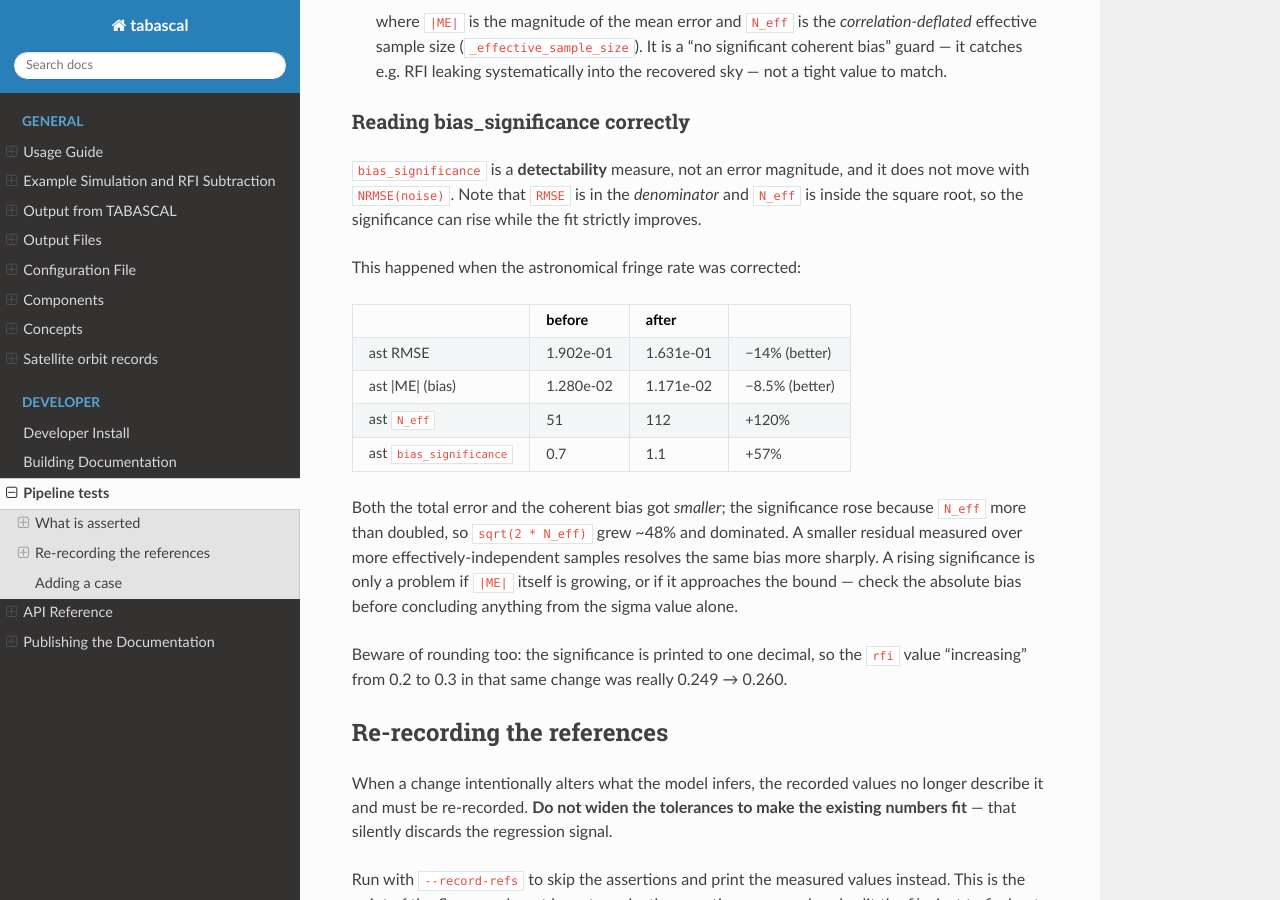
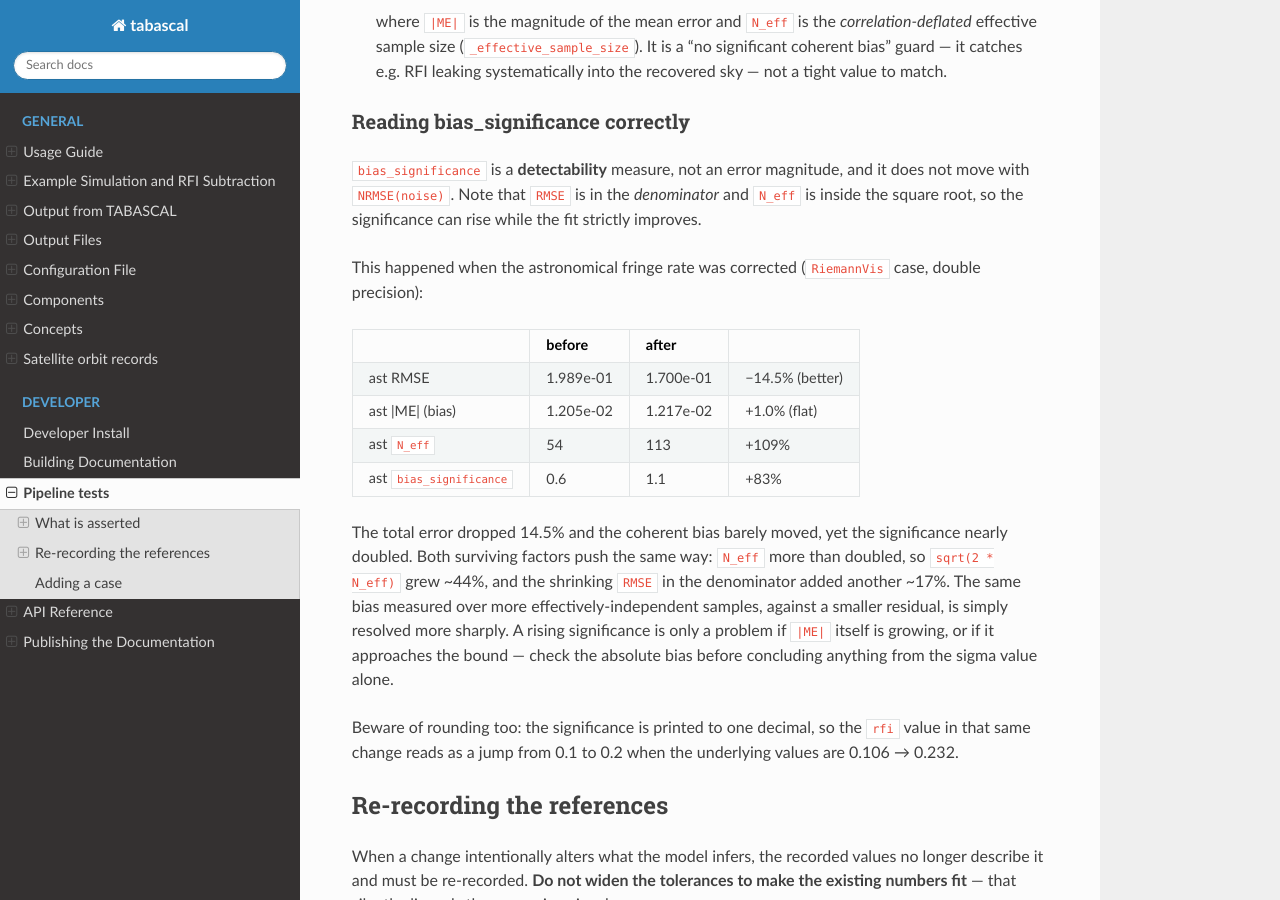
Before and after one commit to epfl-radio-astro/tabascal, a Sphinx documentation site: the page built from docs/pipeline_tests.md, in a window 1280 px wide and 900 px high, scrolled down 1031 px. Built offline with Sphinx 7.4.7 and the Read the Docs theme 3.1.0, drawn with Linux system fonts in a browser that asks for light colours.

Commit message:
Docs: re-measure the bias_significance worked example against the new baseline
The before/after table was measured against the pre-#103 real-space model. Re-run
on the current RiemannVis case: ast RMSE 1.989e-01 -> 1.700e-01, |ME| 1.205e-02
-> 1.217e-02, N_eff 54 -> 113, significance 0.6 -> 1.1.

The point the example makes is unchanged but the mechanism is slightly different:
the bias is flat rather than falling, so the rise comes from N_eff and the
shrinking RMSE in the denominator, not from N_eff alone.

```diff
--- a/docs/pipeline_tests.md
+++ b/docs/pipeline_tests.md
@@ -56,24 +56,28 @@ does not move with `NRMSE(noise)`. Note that `RMSE` is in the *denominator* and
 `N_eff` is inside the square root, so the significance can rise while the fit
 strictly improves.
 
-This happened when the astronomical fringe rate was corrected:
+This happened when the astronomical fringe rate was corrected (`RiemannVis` case,
+double precision):
 
 | | before | after | |
 |---|---|---|---|
-| ast RMSE | 1.902e-01 | 1.631e-01 | −14% (better) |
-| ast \|ME\| (bias) | 1.280e-02 | 1.171e-02 | −8.5% (better) |
-| ast `N_eff` | 51 | 112 | +120% |
-| ast `bias_significance` | 0.7 | 1.1 | +57% |
+| ast RMSE | 1.989e-01 | 1.700e-01 | −14.5% (better) |
+| ast \|ME\| (bias) | 1.205e-02 | 1.217e-02 | +1.0% (flat) |
+| ast `N_eff` | 54 | 113 | +109% |
+| ast `bias_significance` | 0.6 | 1.1 | +83% |
 
-Both the total error and the coherent bias got *smaller*; the significance rose
-because `N_eff` more than doubled, so `sqrt(2 * N_eff)` grew ~48% and dominated.
-A smaller residual measured over more effectively-independent samples resolves
-the same bias more sharply. A rising significance is only a problem if `|ME|`
-itself is growing, or if it approaches the bound — check the absolute bias before
+The total error dropped 14.5% and the coherent bias barely moved, yet the
+significance nearly doubled. Both surviving factors push the same way: `N_eff`
+more than doubled, so `sqrt(2 * N_eff)` grew ~44%, and the shrinking `RMSE` in
+the denominator added another ~17%. The same bias measured over more
+effectively-independent samples, against a smaller residual, is simply resolved
+more sharply. A rising significance is only a problem if `|ME|` itself is
+growing, or if it approaches the bound — check the absolute bias before
 concluding anything from the sigma value alone.
 
 Beware of rounding too: the significance is printed to one decimal, so the `rfi`
-value "increasing" from 0.2 to 0.3 in that same change was really 0.249 → 0.260.
+value in that same change reads as a jump from 0.1 to 0.2 when the underlying
+values are 0.106 → 0.232.
 
 ## Re-recording the references
 
```
